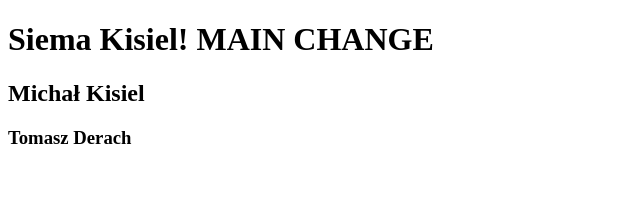
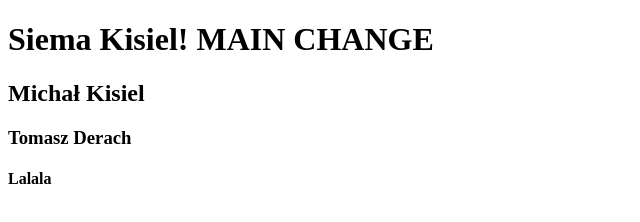
Before and after one commit to mickis91/testing-repository, a plain HTML site: page index.html in a window 1280 px wide. Shown: the full height of the page, 0-640 px from the left. Drawn offline with Linux system fonts and the light colour scheme.

Commit message:
added h4 into index.html Lalala

```diff
--- a/index.html
+++ b/index.html
@@ -10,5 +10,6 @@
     <h1>Siema Kisiel! MAIN CHANGE</h1>
     <h2>Michał Kisiel</h2>
     <h3>Tomasz Derach</h3>
+    <h4>Lalala</h4>
 </body>
 </html>
```
